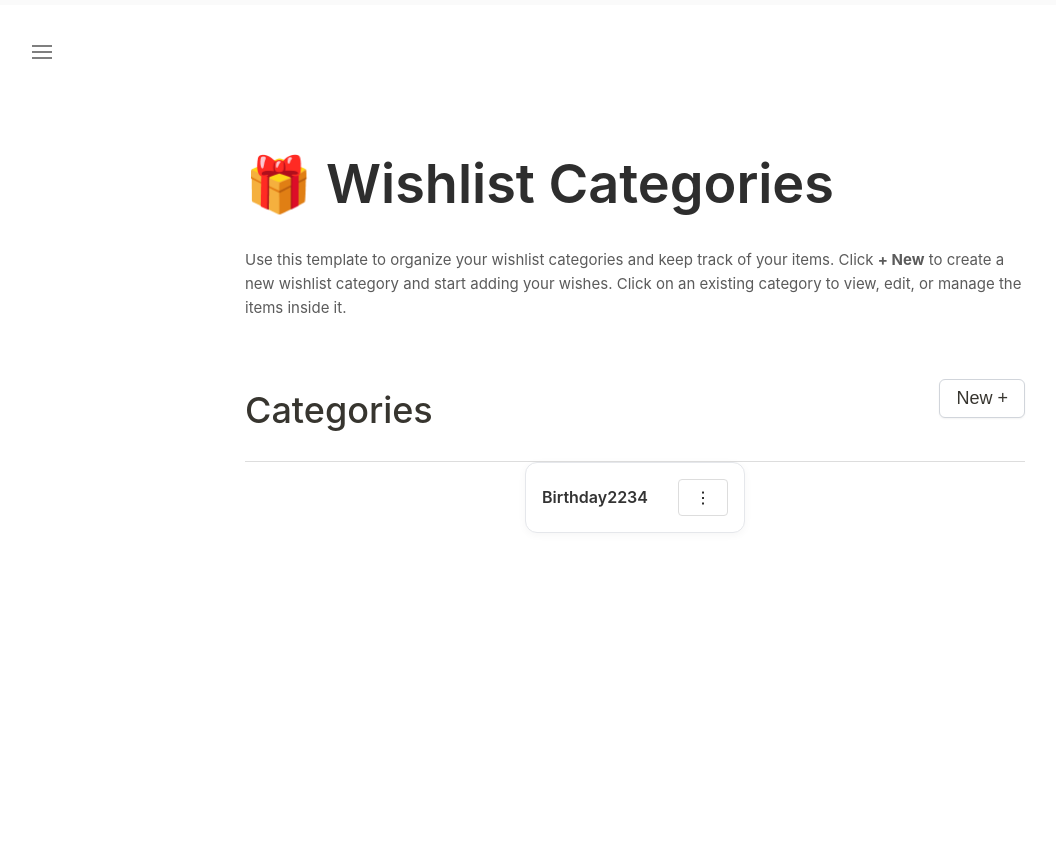
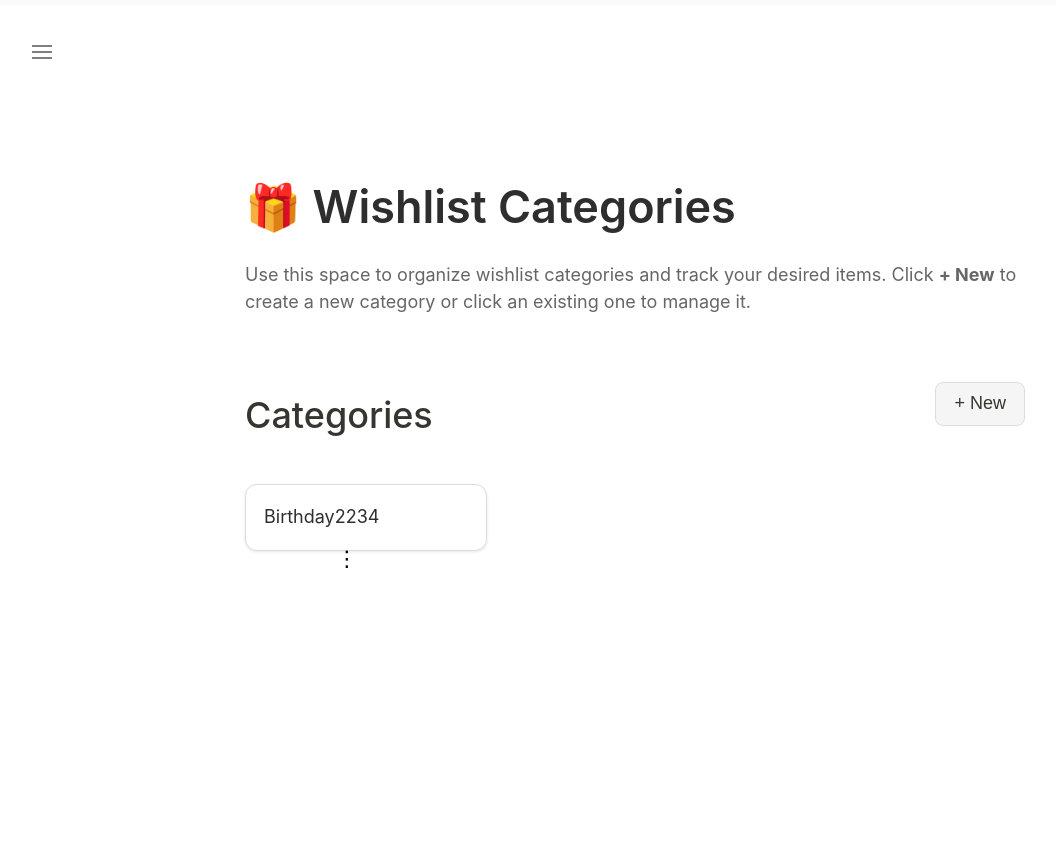
Before and after one commit to Violet0222/wishlist-app, a Flask app: page /wishlist in a window 1280 px wide; the page is wider, and only the part inside the window is pictured. Shown: that part, without its empty margins (5-1061 px from the left). Run offline with Flask 3, Linux system fonts and the light colour scheme; a user stored in the database is signed in; data comes from the database, SQL or seed files in the repository; both versions use the stored data as it was after the commit.

Commit message:
update categories, modal and dropdown style

```diff
--- a/app.py
+++ b/app.py
@@ -101,6 +101,7 @@ def create_wishlist():
     user_id = session["user_id"]
     if request.method == "POST":
         category = request.form.get("category_name")
+        print(category)
         if not category or not category.strip():
             print("please enter a valid category")
             return render_template("create_wishlist.html", error="Please enter a valid category")
--- /dev/null
+++ b/static/css/menu_dropdown.css
@@ -0,0 +1,72 @@
+.dropdown-container {
+  display: inline-block;
+  position: relative;
+}
+.dropdown-container:hover .tooltip-text {
+  opacity: 1;
+  visibility: visible;
+}
+.dropdown-container.dropdown-active:hover .tooltip-text {
+  opacity: 0;
+  visibility: hidden;
+}
+
+.menu-dropdown-btn {
+  background: none;
+  border: none;
+  font-size: 1.2rem;
+  position: absolute;
+  top: 0.5rem;
+  right: 0.5rem;
+  cursor: pointer;
+}
+
+.menu-dropdown {
+  display: none;
+  position: absolute;
+  right: 0;
+  top: 2rem;
+  background: white;
+  border: 1px solid #ccc;
+  border-radius: 8px;
+  box-shadow: var(--shadow);
+  z-index: 10;
+}
+
+.menu-dropdown-btn:focus + .menu-dropdown,
+.menu-dropdown:hover {
+  display: block;
+}
+
+.menu-dropdown button {
+  display: block;
+  padding: 0.5rem 1rem;
+  background: none;
+  border: none;
+  width: 100%;
+  text-align: left;
+  cursor: pointer;
+}
+
+.menu-dropdown button:hover {
+  background: #f0f0f0;
+}
+
+/* .menu-dropdown {
+  position: absolute;
+  top: 100%;
+  left: 0;
+  right: 0;
+  padding: 10px;
+  background-color: #fff;
+  border: 1px solid #ddd;
+  border-radius: 4px;
+  display: none;
+  z-index: 10;
+  width: max-content;
+  box-shadow: 0 2px 5px rgba(0, 0, 0, 0.1);
+}  */
+
+.menu-dropdown.show {
+  display: block;
+}
--- a/static/css/styles.css
+++ b/static/css/styles.css
@@ -225,88 +225,6 @@ select:focus {
   box-shadow: 0 0 5px rgba(0, 123, 255, 0.3);
 }
 
-.row {
-  display: flex;
-  align-items: center;
-  justify-content: space-between; /* Раздвигает элементы */
-  padding: 10px 0;
-  border-bottom: 1px solid #ddd; /* Добавляет разделительную линию */
-}
-
-/* Стилі для поп-ап модального вікна */
-.modal {
-  display: none; /* Сховати вікно за замовчуванням */
-  position: fixed;
-  z-index: 109;
-  right: 0;
-  top: 0;
-  bottom: 0;
-  width: 564px;
-  transform: translateX(0px) translateZ(0px);
-  transition-duration: 200ms;
-  transition-timing-function: ease;
-  transition-property: width, transform;
-  overflow: auto; /* Прокручування при потребі */
-  transition: opacity 0.3s ease;
-}
-
-.modal-content {
-  background-color: white;
-  margin: 15% auto;
-  padding: 20px;
-  border-radius: 8px;
-  width: 80%;
-  /*max-width: 500px;*/
-  box-shadow: 0 4px 8px rgba(0, 0, 0, 0.2);
-  transform: scale(0);
-  transition: transform 0.3s ease, opacity 0.3s ease;
-}
-
-.modal.open .modal-content {
-  transform: scale(1);
-  opacity: 1;
-}
-
-/* Кнопка закриття */
-.close-btn {
-  color: #aaa;
-  font-size: 28px;
-  font-weight: bold;
-  position: absolute;
-  top: 10px;
-  right: 10px;
-  cursor: pointer;
-}
-
-.close-btn:hover,
-.close-btn:focus {
-  color: black;
-  text-decoration: none;
-}
-
-.new-item-btn {
-  position: relative;
-  display: inline-block;
-  align-items: center;
-  gap: 6px;
-  padding: 8px 16px;
-  font-size: 14px;
-  font-weight: 500;
-  color: #4a4a4a;
-  background-color: #ffffff;
-  border: 1px solid #d1d5db;
-  border-radius: 6px;
-  box-shadow: 0 1px 2px rgba(0, 0, 0, 0.05);
-  cursor: pointer;
-  transition: all 0.2s ease-in-out;
-}
-
-.new-item-btn:hover {
-  background-color: #f9f9f9;
-  border-color: #bdbdbd;
-  box-shadow: 0 2px 4px rgba(0, 0, 0, 0.08);
-}
-
 .tooltip-text {
   position: absolute;
   opacity: 0;
@@ -354,13 +282,13 @@ button[type="submit"] {
 
 button[type="submit"]:hover {
   background-color: #45a049;
-}
-.category-grid {
+} */
+/* .category-grid {
   display: grid;
   grid-template-columns: repeat(auto-fill, minmax(220px, 1fr));
   gap: 16px;
-}
-.category-container {
+} */
+/* .category-container {
   background: white;
   padding: 16px;
   border-radius: 12px;
@@ -379,23 +307,23 @@ button[type="submit"]:hover {
   font-size: 16px;
   color: #333;
   text-decoration: none;
-}
+} */
 
-.category-title:hover {
+/* .category-title:hover {
   text-decoration: underline;
-}
+} */
 
 /* .page-header {
   margin-bottom: 24px;
 } */
 
-.intro-text {
+/* .intro-text {
   font-size: 15px;
   color: #5b5b5b;
   margin-bottom: 16px;
-}
+} */
 
-.menu-dropdown-btn {
+/* .menu-dropdown-btn {
   background-color: #fff;
   border: 1px solid #ddd;
   padding: 8px 16px;
@@ -410,9 +338,9 @@ button[type="submit"]:hover {
 
 .menu-dropdown-btn:hover .icon {
   fill: #333;
-}
+} */
 
-.dropdown-container {
+/* .dropdown-container {
   display: inline-block;
   position: relative;
 }
--- /dev/null
+++ b/static/css/wishlist_categories.css
@@ -0,0 +1,69 @@
+.wishlist-wrapper {
+  max-width: 960px;
+  margin: 0 auto;
+  padding: 2rem 1rem;
+}
+
+.wishlist-header {
+  margin-bottom: 2rem;
+}
+
+.wishlist-title {
+  font-size: 2.5rem;
+  font-weight: 600;
+  margin-bottom: 0.5rem;
+}
+
+.wishlist-intro {
+  font-size: 1rem;
+  color: #666;
+  line-height: 1.5;
+}
+
+.wishlist-controls {
+  display: flex;
+  justify-content: space-between;
+  align-items: center;
+  margin-bottom: 1.5rem;
+}
+
+.new-category-btn {
+  background: #f5f5f5;
+  border: 1px solid #ddd;
+  padding: 0.6rem 1rem;
+  font-size: 1rem;
+  border-radius: 8px;
+  cursor: pointer;
+  transition: background 0.2s ease;
+}
+
+.new-category-btn:hover {
+  background: #ebebeb;
+}
+
+.category-grid {
+  display: grid;
+  grid-template-columns: repeat(auto-fill, minmax(200px, 1fr));
+  gap: 1.5rem;
+}
+
+.category-card {
+  background: var(--card-bg);
+  border: 1px solid var(--border-color);
+  border-radius: 12px;
+  padding: 1rem;
+  position: relative;
+  box-shadow: var(--shadow);
+  transition: box-shadow 0.2s ease;
+}
+
+.category-card:hover {
+  box-shadow: 0 4px 12px rgba(0, 0, 0, 0.1);
+}
+
+.category-link {
+  text-decoration: none;
+  font-size: 1.1rem;
+  font-weight: 500;
+  color: var(--text-color);
+}
--- a/templates/wishlist.html
+++ b/templates/wishlist.html
@@ -1,31 +1,36 @@
 {% extends "layout.html" %} {% block head %}
 <script src="/static/modal_window.js"></script>
 <script src="/static/menu_dropdown.js"></script>
-{% endblock %} {% block title %} Add Wishlist {% endblock %} {% block main %}
-<div class="page-header"/>
-<h1>🎁 Wishlist Categories</h1>
-<p class="intro-text">
-  Use this template to organize your wishlist categories and keep track of your
-  items. Click <strong>+ New</strong> to create a new wishlist category and start
-  adding your wishes. Click on an existing category to view, edit, or manage the items inside it.
+<link rel="stylesheet" href="/static/css/styles.css" />
+<link rel="stylesheet" href="/static/css/wishlist_categories.css" />
+<link rel="stylesheet" href="/static/css/menu_dropdown.css" />
+<link rel="stylesheet" href="/static/css/modal_window.css" />
+
+{% endblock %} {% block title %} All Wishlists{% endblock %} {% block main %}
+<div class="wishlist-wrapper">
+  <header class="wishlist-header">
+    <h1 class="wishlist-title">🎁 Wishlist Categories</h1>
+    <p class="wishlist-intro">
+      Use this space to organize wishlist categories and track your desired
+      items. Click <strong>+ New</strong> to create a new category or click an
+      existing one to manage it.
     </p>
+  </header>
 
-<div class="row">
-  <h3>Categories</h3>
-  <button id="openModalBtn" class="openModalBtn new-item-btn">
-    <span class="plus-icon">New +</span>
+  <div class="wishlist-controls">
+    <h3 class="wishlist-subheading">Categories</h3>
+    <button id="openModalBtn" class="new-category-btn">
+      <span class="plus-icon">+ New</span>
       <span class="tooltip-text">Create new category</span>
     </button>
   </div>
-</div>
 
-<div class="category-grid">
-  {% for category in wishlist_categories %}
-
-    <div class="category-container" id="category-{{ category['id'] }}">
-      <a href="/wishlist/{{ category['id'] }}" class="category-title"
-        >{{ category['name'] }}</a
-      >
+  <section class="category-grid">
+    {% if wishlist_categories %} {% for category in wishlist_categories %}
+    <div class="category-card" id="category-{{ category['id'] }}">
+      <a href="/wishlist/{{ category['id'] }}" class="category-title">
+        {{ category['name'] }}
+      </a>
       <div
         class="dropdown-container"
         id="dropdown-container-{{ category['id'] }}"
@@ -35,9 +40,7 @@
         </button>
         <span class="tooltip-text">Delete, more...</span>
         <div class="menu-dropdown" id="menu-{{ category['id'] }}">
-          <button onclick="copyLink('{{ category['id'] }}')">
-            📋 Copy Link
-          </button>
+          <button onclick="copyLink({{ category['id'] }})">Copy Link</button>
           <div id="delete-container-{{ category['id'] }}">
             <form action="/wishlist" method="post">
               <input value="delete" hidden name="delete" />
@@ -54,15 +57,24 @@
         </div>
       </div>
     </div>
+    {% endfor %} {% else %}
+    <div class="empty-state">
+      <div class="empty-icon">📭</div>
+      <p class="empty-message">No wishlist categories yet.</p>
+      <p>
+        Click <strong>New +</strong> above to start adding your first category!
+      </p>
+    </div>
+    {% endif %}
+  </section>
 
-  {% endfor %}
+  <div id="modal" class="modal-overlay">
+    <div class="modal">
+      <div class="modal-header">
+        <h2>Create New Category</h2>
+        <button id="closeModalBtn" class="modal-close">&times;</button>
       </div>
-
-<div id="modal" class="modal">
-  <div class="modal-content">
-    <span id="closeModalBtn" class="closeModalBtn close-btn">&times;</span>
-    <h2>Create New Category</h2>
-    <form action="/create_wishlist" method="POST">
+      <form action="/create_wishlist" method="POST" class="notion-modal-form">
         <label for="category_name">Category Name</label>
         <input
           type="text"
@@ -71,19 +83,9 @@
           placeholder="Empty"
           required
         />
-      <button type="submit">Create Category</button>
-
-      <!-- Секція для вибору шаблону категорії -->
-      <h2>Choose from Predefined Templates</h2>
-      <p>Select a template for your wishlist category:</p>
-      <ul>
-        <li><a href="/choose_template/Technology">Technology</a></li>
-        <li><a href="/choose_template/Books">Books</a></li>
-        <li><a href="/choose_template/Travel">Travel</a></li>
-        <li><a href="/choose_template/Clothing">Clothing</a></li>
-        <li><a href="/choose_template/Other">Other</a></li>
-      </ul>
+        <button type="submit" class="modal-submit">Create</button>
       </form>
+    </div>
   </div>
 </div>
 
```
Also changed, not shown: other parts of static/css/styles.css (+46 -7 lines), static/css/modal_window.css (added, +104 -0 lines), static/modal_window.js (+16 -30 lines), wishlist.db, 1 other file. Lines whose indentation alone changed are shown as unchanged.
